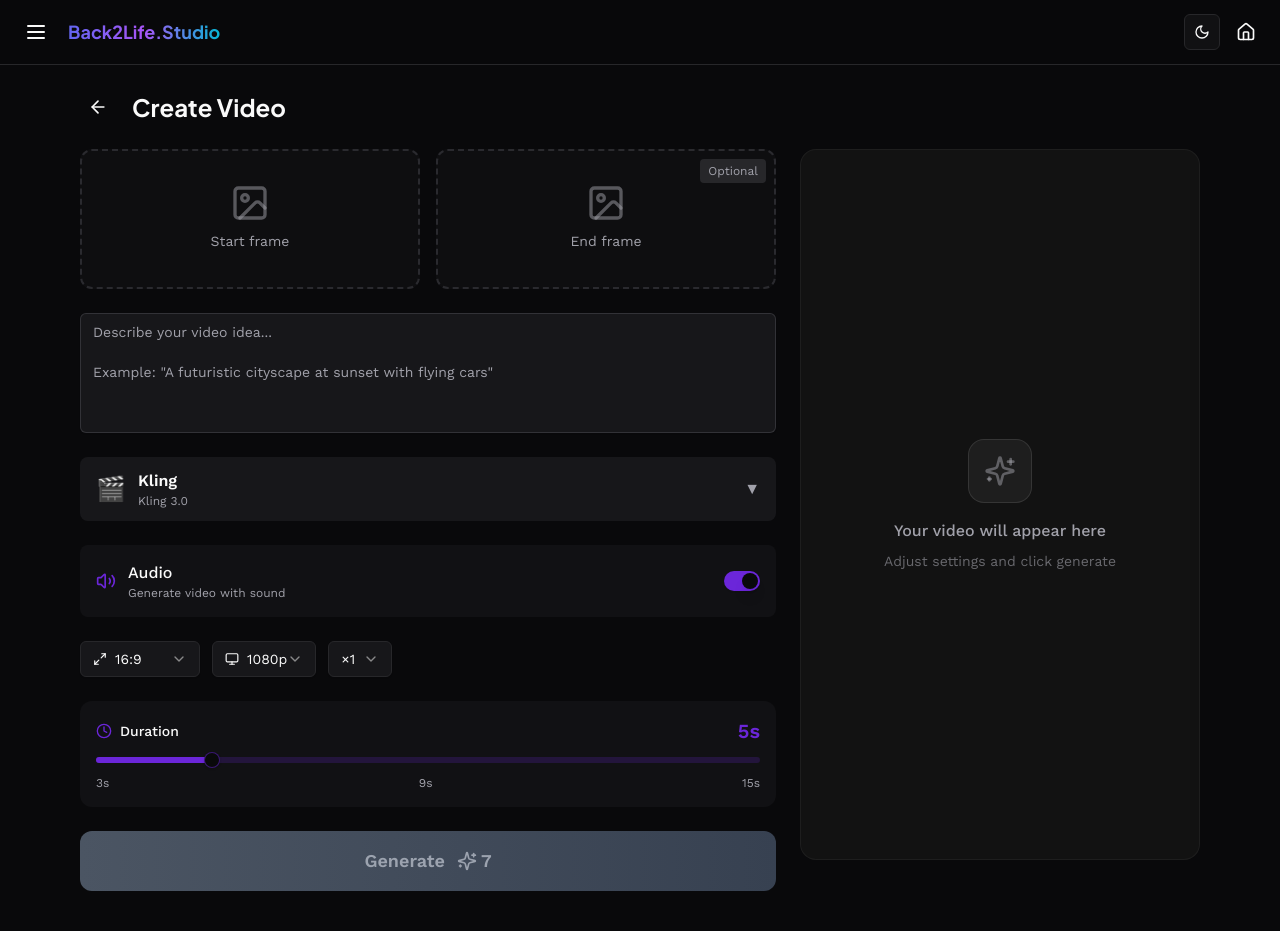
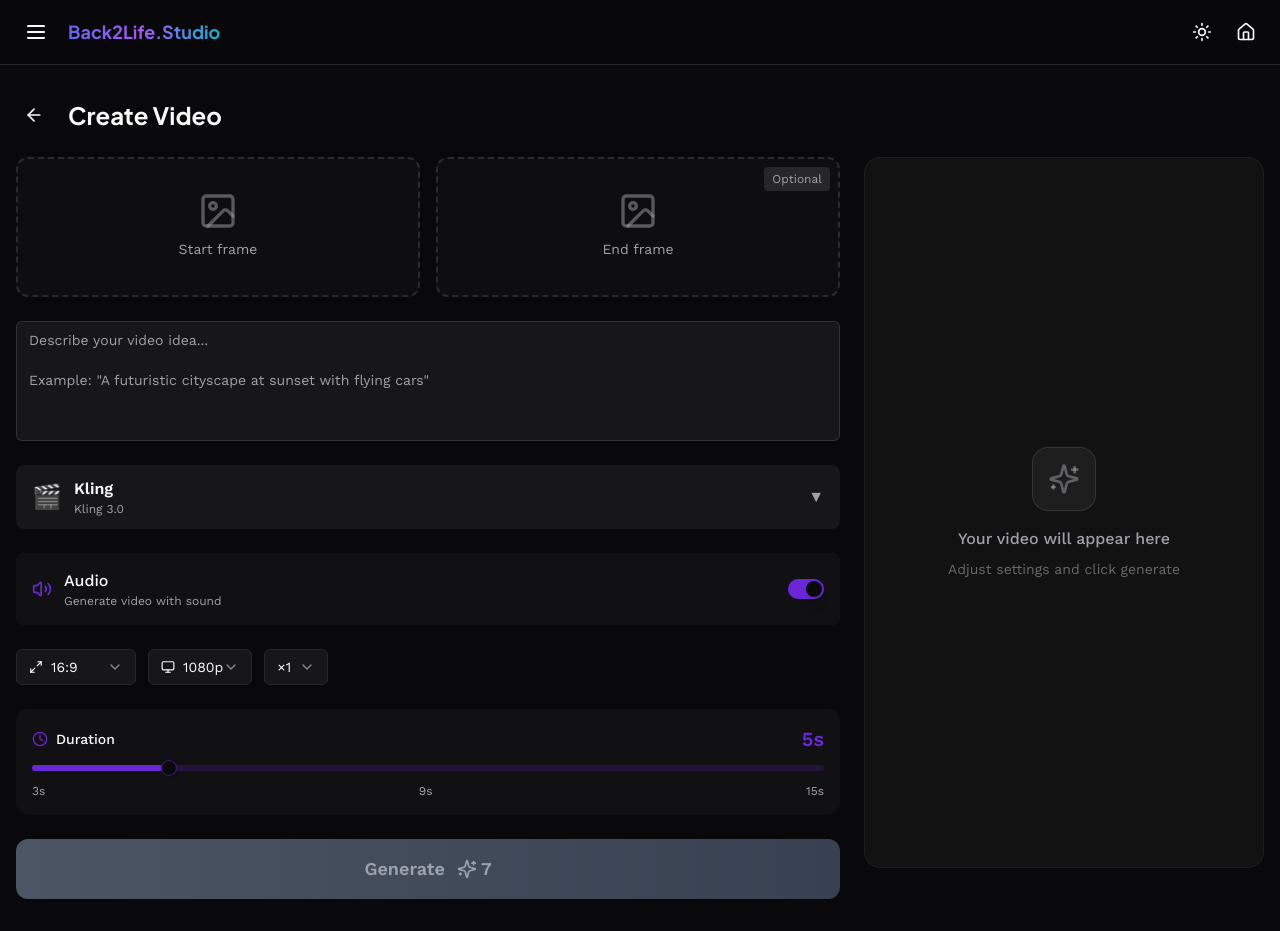
Before and after one commit to ashinstinct/sg-3f9e0639-0e46-47e0-ba87-cf415efaed8a-1774293159, a Next.js app: page /video/generate in a window 1280 px wide. Built offline with nearby package versions, Linux system fonts and the light colour scheme.

Commit message:
feat(ui): update image generator defaults and theme

```diff
--- a/src/components/ThemeSwitch.tsx
+++ b/src/components/ThemeSwitch.tsx
@@ -1,40 +1,34 @@
 "use client";
 
-import * as React from "react";
 import { Moon, Sun } from "lucide-react";
-import { useTheme } from "next-themes";
-
-import { Button } from "@/components/ui/button";
-import {
-  DropdownMenu,
-  DropdownMenuContent,
-  DropdownMenuItem,
-  DropdownMenuTrigger,
-} from "@/components/ui/dropdown-menu";
+import { useTheme } from "@/contexts/ThemeProvider";
+import { useEffect, useState } from "react";
 
 export function ThemeSwitch() {
-  const { setTheme } = useTheme();
+  const { theme, setTheme } = useTheme();
+  const [mounted, setMounted] = useState(false);
+
+  useEffect(() => {
+    setMounted(true);
+  }, []);
+
+  if (!mounted) {
+    return null;
+  }
+
+  const isDark = theme === "dark";
 
   return (
-    <DropdownMenu>
-      <DropdownMenuTrigger asChild>
-        <Button variant="outline" size="icon">
-          <Sun className="h-[1.2rem] w-[1.2rem] scale-100 rotate-0 transition-all dark:scale-0 dark:-rotate-90" />
-          <Moon className="absolute h-[1.2rem] w-[1.2rem] scale-0 rotate-90 transition-all dark:scale-100 dark:rotate-0" />
-          <span className="sr-only">Toggle theme</span>
-        </Button>
-      </DropdownMenuTrigger>
-      <DropdownMenuContent align="end">
-        <DropdownMenuItem onClick={() => setTheme("light")}>
-          Light
-        </DropdownMenuItem>
-        <DropdownMenuItem onClick={() => setTheme("dark")}>
-          Dark
-        </DropdownMenuItem>
-        <DropdownMenuItem onClick={() => setTheme("system")}>
-          System
-        </DropdownMenuItem>
-      </DropdownMenuContent>
-    </DropdownMenu>
+    <button
+      onClick={() => setTheme(isDark ? "light" : "dark")}
+      className="p-2 hover:bg-muted rounded-lg transition-colors"
+      aria-label="Toggle theme"
+    >
+      {isDark ? (
+        <Sun className="w-5 h-5" />
+      ) : (
+        <Moon className="w-5 h-5" />
+      )}
+    </button>
   );
 }
--- a/src/contexts/ThemeProvider.tsx
+++ b/src/contexts/ThemeProvider.tsx
@@ -1,6 +1,6 @@
 import { createContext, useContext, useEffect, useState, ReactNode } from "react";
 
-type Theme = "dark" | "light";
+type Theme = "dark" | "light" | "system";
 
 type ThemeProviderProps = {
   children: ReactNode;
@@ -23,32 +23,35 @@ const ThemeProviderContext = createContext<ThemeProviderState>(initialState);
 export function ThemeProvider({
   children,
   defaultTheme = "dark",
-  storageKey = "back2life-theme",
+  storageKey = "ui-theme",
   ...props
 }: ThemeProviderProps) {
-  const [theme, setTheme] = useState<Theme>(defaultTheme);
+  const [theme, setTheme] = useState<Theme>(
+    () => (localStorage.getItem(storageKey) as Theme) || defaultTheme
+  );
 
   useEffect(() => {
-    // On mount, check localStorage or use default (dark)
-    const stored = localStorage.getItem(storageKey) as Theme | null;
-    const initialTheme = stored || defaultTheme;
-    setTheme(initialTheme);
+    const root = window.document.documentElement;
 
-    // Apply theme to document
-    const root = window.document.documentElement;
     root.classList.remove("light", "dark");
-    root.classList.add(initialTheme);
-  }, [defaultTheme, storageKey]);
+
+    if (theme === "system") {
+      const systemTheme = window.matchMedia("(prefers-color-scheme: dark)").matches
+        ? "dark"
+        : "light";
+
+      root.classList.add(systemTheme);
+      return;
+    }
+
+    root.classList.add(theme);
+  }, [theme]);
 
   const value = {
     theme,
-    setTheme: (newTheme: Theme) => {
-      localStorage.setItem(storageKey, newTheme);
-      setTheme(newTheme);
-
-      const root = window.document.documentElement;
-      root.classList.remove("light", "dark");
-      root.classList.add(newTheme);
+    setTheme: (theme: Theme) => {
+      localStorage.setItem(storageKey, theme);
+      setTheme(theme);
     },
   };
 
--- a/src/pages/images/generate.tsx
+++ b/src/pages/images/generate.tsx
@@ -9,142 +9,105 @@ import { Input } from "@/components/ui/input";
 import { Switch } from "@/components/ui/switch";
 import { Label } from "@/components/ui/label";
 import Link from "next/link";
-import { ArrowLeft, Sparkles, Image as ImageIcon, Loader2, Upload, Search, Check } from "lucide-react";
+import { ArrowLeft, Sparkles, Image as ImageIcon, Loader2, Upload, Search, Check, Layers, Wand2 } from "lucide-react";
 
-const IMAGE_MODELS = [
+const imageModels = [
   {
     id: "flux",
     name: "FLUX.1",
     company: "Black Forest Labs",
-    icon: "⚡",
-    badge: "NEW",
-    description: "State-of-the-art image generation",
-    isNew: true,
-    latestVersion: "flux-pro",
+    description: "State-of-the-art text-to-image generation",
+    icon: Sparkles,
     versions: [
-      { id: "flux-pro", name: "FLUX.1 Pro", credits: 5, description: "Highest quality, slowest generation" },
-      { id: "flux-dev", name: "FLUX.1 Dev", credits: 4, description: "Balanced quality and speed" },
-      { id: "flux-schnell", name: "FLUX.1 Schnell", credits: 2, description: "Fast generation, good quality" },
-      { id: "flux-realism", name: "FLUX.1 Realism", credits: 5, description: "Photorealistic outputs" },
-      { id: "flux-lora", name: "FLUX.1 LoRA", credits: 4, description: "Custom model fine-tuning" },
+      { id: "flux-pro-1.1", name: "Pro 1.1", credits: 5, speed: "10-15s" },
+      { id: "flux-pro", name: "Pro", credits: 4, speed: "10-15s" },
+      { id: "flux-dev", name: "Dev", credits: 3, speed: "10-15s" },
+      { id: "flux-schnell", name: "Schnell", credits: 2, speed: "5s" },
+      { id: "flux-realism", name: "Realism", credits: 3, speed: "10s" },
     ],
   },
   {
     id: "nana-banana",
-    name: "Nana Banana",
+    name: "Nano Banana",
     company: "fal.ai",
-    icon: "🍌",
-    badge: "NEW",
-    description: "Pro quality at Flash speed",
-    isNew: true,
-    latestVersion: "nana-banana-2",
+    description: "Ultra HD image generation in 10 seconds",
+    icon: Sparkles,
     versions: [
-      { id: "nana-banana-2", name: "Nana Banana 2", credits: 5, description: "Latest version, ultra HD quality" },
-      { id: "nana-banana-pro", name: "Nana Banana Pro", credits: 4, description: "Pro quality, balanced speed" },
-      { id: "nana-banana", name: "Nana Banana", credits: 3, description: "Standard quality, fast generation" },
+      { id: "nana-banana-2", name: "2.0", credits: 5, speed: "10s" },
+      { id: "nana-banana-1.5-pro", name: "1.5 Pro", credits: 4, speed: "8s" },
     ],
   },
   {
     id: "stable-diffusion",
-    name: "Stable Diffusion 3.5",
+    name: "Stable Diffusion",
     company: "Stability AI",
-    icon: "🎨",
-    badge: null,
-    description: "Proven open-source standard",
-    latestVersion: "sd-3.5-large",
+    description: "Industry-standard open-source image generation",
+    icon: Layers,
     versions: [
-      { id: "sd-3.5-large", name: "SD 3.5 Large", credits: 4, description: "Latest flagship model" },
-      { id: "sd-xl", name: "SDXL", credits: 3, description: "Proven open-source standard" },
+      { id: "sd-3.5-large", name: "3.5 Large", credits: 4, speed: "12s" },
+      { id: "sd-xl", name: "XL", credits: 3, speed: "10s" },
     ],
   },
   {
     id: "grok",
     name: "Grok Image",
     company: "xAI",
-    icon: "🌟",
-    badge: null,
-    description: "Creative interpretations",
-    latestVersion: "grok-1.0",
+    description: "xAI's creative image generation",
+    icon: Sparkles,
     versions: [
-      { id: "grok-1.0", name: "Grok Image", credits: 5, description: "Creative interpretations" },
+      { id: "grok-image", name: "Grok", credits: 5, speed: "15s" },
     ],
   },
   {
     id: "recraft",
     name: "Recraft V3",
     company: "Recraft AI",
-    icon: "🎯",
-    badge: null,
-    description: "Perfect text rendering",
-    latestVersion: "recraft-v3",
+    description: "Perfect for logos and UI elements",
+    icon: Wand2,
     versions: [
-      { id: "recraft-v3", name: "Recraft V3", credits: 4, description: "Perfect text rendering" },
+      { id: "recraft-v3", name: "V3", credits: 4, speed: "8s" },
     ],
   },
   {
     id: "ideogram",
     name: "Ideogram",
     company: "Ideogram AI",
-    icon: "💎",
-    badge: null,
-    description: "Best-in-class text quality",
-    latestVersion: "ideogram-v2",
+    description: "Industry-leading text rendering",
+    icon: ImageIcon,
     versions: [
-      { id: "ideogram-v2", name: "Ideogram v2", credits: 4, description: "Best-in-class text quality" },
-      { id: "ideogram-v1", name: "Ideogram v1", credits: 3, description: "Original proven model" },
+      { id: "ideogram-v2", name: "V2", credits: 4, speed: "10s" },
+      { id: "ideogram-v1", name: "V1", credits: 3, speed: "8s" },
     ],
   },
   {
     id: "playground",
     name: "Playground",
     company: "Playground AI",
-    icon: "🎮",
-    badge: null,
     description: "Photorealistic specialist",
-    latestVersion: "playground-v2.5",
+    icon: ImageIcon,
     versions: [
-      { id: "playground-v2.5", name: "Playground v2.5", credits: 3, description: "Photorealistic specialist" },
-      { id: "playground-v2", name: "Playground v2", credits: 3, description: "Vibrant colors" },
+      { id: "playground-v2.5", name: "V2.5", credits: 3, speed: "8s" },
+      { id: "playground-v2", name: "V2", credits: 3, speed: "8s" },
     ],
   },
   {
     id: "auraflow",
     name: "AuraFlow",
     company: "Fal AI",
-    icon: "🌊",
-    badge: null,
     description: "Open-source FLUX alternative",
-    latestVersion: "auraflow-1.0",
+    icon: Sparkles,
     versions: [
-      { id: "auraflow-1.0", name: "AuraFlow", credits: 3, description: "Open-source FLUX alternative" },
+      { id: "auraflow", name: "AuraFlow", credits: 3, speed: "8s" },
     ],
   },
   {
-    id: "gpt-image",
-    name: "GPT Image",
-    company: "OpenAI",
-    icon: "🤖",
-    badge: "NEW",
-    description: "Latest GPT image generation",
-    isNew: true,
-    latestVersion: "gpt-image-1.5",
+    id: "imagen",
+    name: "Imagen",
+    company: "Google",
+    description: "Google's photorealistic image generation",
+    icon: Sparkles,
     versions: [
-      { id: "gpt-image-1.5", name: "GPT Image 1.5", credits: 6, description: "Latest GPT image generation" },
-      { id: "gpt-image", name: "GPT Image", credits: 5, description: "Standard GPT image quality" },
-    ],
-  },
-  {
-    id: "seedream",
-    name: "Seedream",
-    company: "Bytedance",
-    icon: "🎭",
-    badge: "NEW",
-    description: "Intelligent visual reasoning",
-    isNew: true,
-    latestVersion: "seedream-5.0-lite",
-    versions: [
-      { id: "seedream-5.0-lite", name: "Seedream 5.0 Lite", credits: 4, description: "Latest fast generation" },
-      { id: "seedream-4", name: "Seedream 4", credits: 5, description: "High quality standard" },
+      { id: "imagen-4", name: "4.0", credits: 6, speed: "12s" },
     ],
   },
 ];
@@ -163,8 +126,8 @@ const RESOLUTIONS = [
 ];
 
 export default function ImageGenerate() {
-  const [selectedModel, setSelectedModel] = useState(IMAGE_MODELS[0]);
-  const [selectedVersion, setSelectedVersion] = useState(selectedModel.versions[0]);
+  const [selectedModel, setSelectedModel] = useState(imageModels[1]); // Nano Banana (index 1)
+  const [selectedVersion, setSelectedVersion] = useState(imageModels[1].versions[0]); // Nano Banana 2.0
   const [prompt, setPrompt] = useState("");
   const [enhancePrompt, setEnhancePrompt] = useState(true);
   const [aspectRatio, setAspectRatio] = useState(ASPECT_RATIOS[0]);
@@ -175,7 +138,7 @@ export default function ImageGenerate() {
   const [generatedImage, setGeneratedImage] = useState<string | null>(null);
 
   const handleModelChange = (modelId: string) => {
-    const model = IMAGE_MODELS.find((m) => m.id === modelId);
+    const model = imageModels.find((m) => m.id === modelId);
     if (model) {
       setSelectedModel(model);
       setSelectedVersion(model.versions[0]);
@@ -189,7 +152,7 @@ export default function ImageGenerate() {
     }
   };
 
-  const filteredModels = IMAGE_MODELS.filter(
+  const filteredModels = imageModels.filter(
     (model) =>
       model.name.toLowerCase().includes(searchQuery.toLowerCase()) ||
       model.company.toLowerCase().includes(searchQuery.toLowerCase())
@@ -215,7 +178,7 @@ export default function ImageGenerate() {
       <div className="min-h-screen bg-background">
         <Navigation />
 
-        <div className="container mx-auto px-4 py-8 max-w-5xl">
+        <div className="container mx-auto px-4 py-8 max-w-[1800px]">
           <Card className="border-2">
             <CardContent className="p-8">
               <Link
--- a/src/pages/video/generate.tsx
+++ b/src/pages/video/generate.tsx
@@ -388,10 +388,10 @@ export default function VideoGenerate() {
     <>
       <SEO title="AI Video Generator - Back2Life.Studio" description="Professional AI video generation." />
 
-      <div className="min-h-screen bg-background flex flex-col">
+      <div className="min-h-screen bg-background">
         <Navigation />
 
-        <div className="flex-1 container mx-auto px-4 py-6 max-w-6xl">
+        <div className="container mx-auto px-4 py-8 max-w-[1800px]">
           <div className="flex items-center gap-4 mb-6">
             <Link href="/video" className="p-2 hover:bg-muted rounded-full transition-colors">
               <ArrowLeft className="w-5 h-5" />
```
